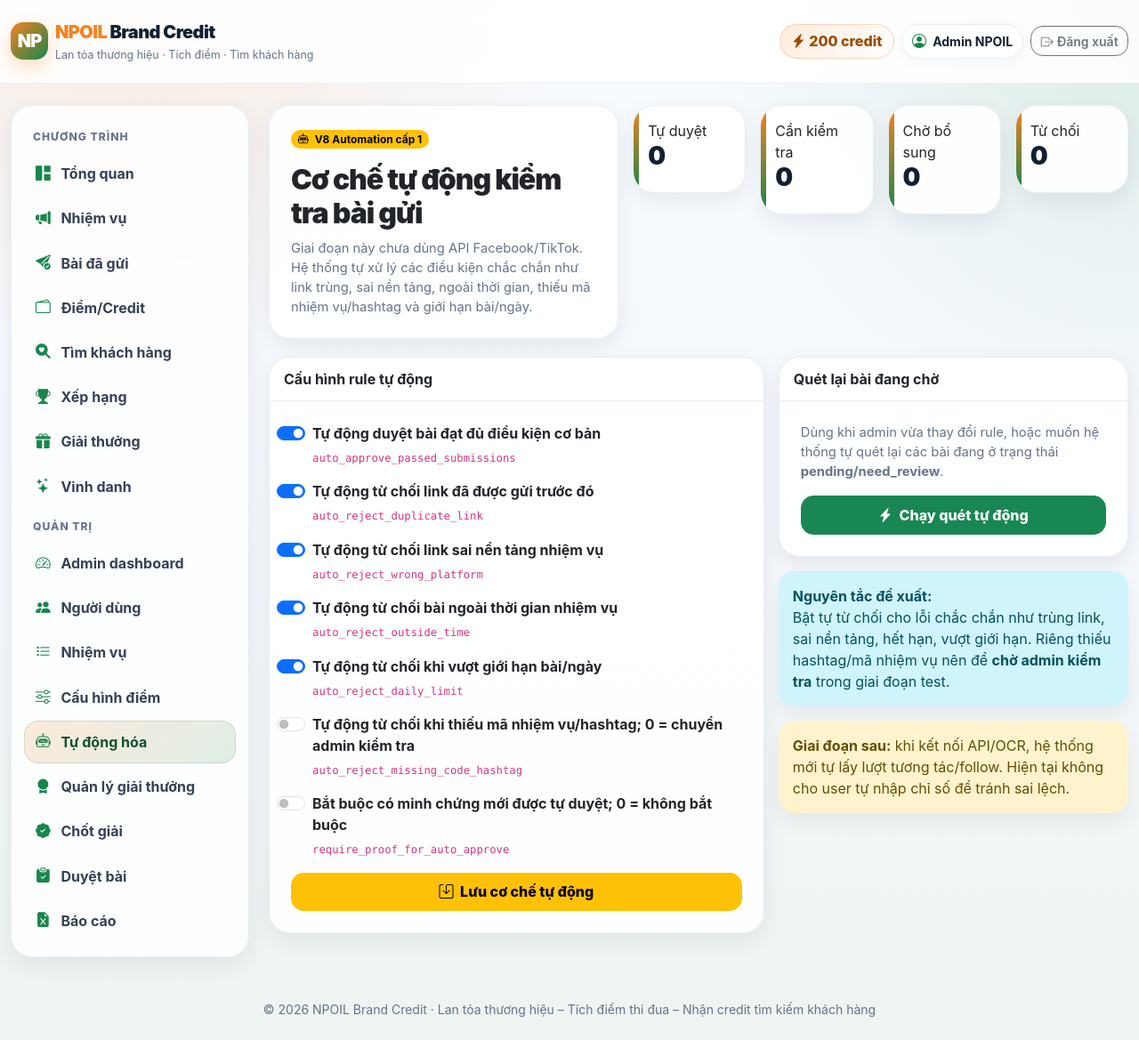
After one commit to xanhne97/npoil-brand-credit, a Flask app: page /admin/automation in a window 1280 px wide. The commit adds this page. Shown: the whole page at 89% size. Run offline with Flask 3, Linux system fonts and the light colour scheme; the visitor is signed in with stand-in values (Sample User, id 1); data comes from the database, SQL or seed files in the repository; data that the repository does not hold is empty; some libraries are stand-ins or nearby versions.

Commit message:
Add files via upload

```diff
--- a/app.py
+++ b/app.py
@@ -65,11 +65,31 @@ DEFAULT_SETTINGS = {
     "score_weight_growth": {"value": "0", "label": "Tỷ trọng điểm tăng trưởng follow/bạn bè tự động - tạm tắt"},
     "score_weight_compliance": {"value": "20", "label": "Tỷ trọng điểm tuân thủ bài chính thức/trọng điểm"},
     "min_valid_posts_for_winner": {"value": "6", "label": "Số bài/video hợp lệ tối thiểu để đủ điều kiện xét giải"},
+
+    # V8 - Cơ chế tự động cấp 1: hệ thống tự kiểm tra, tự duyệt hoặc tự từ chối theo rule rõ ràng
+    "auto_approve_passed_submissions": {"value": "1", "label": "Tự động duyệt bài đạt đủ điều kiện cơ bản"},
+    "auto_reject_duplicate_link": {"value": "1", "label": "Tự động từ chối link đã được gửi trước đó"},
+    "auto_reject_wrong_platform": {"value": "1", "label": "Tự động từ chối link sai nền tảng nhiệm vụ"},
+    "auto_reject_outside_time": {"value": "1", "label": "Tự động từ chối bài ngoài thời gian nhiệm vụ"},
+    "auto_reject_daily_limit": {"value": "1", "label": "Tự động từ chối khi vượt giới hạn bài/ngày"},
+    "auto_reject_missing_code_hashtag": {"value": "0", "label": "Tự động từ chối khi thiếu mã nhiệm vụ/hashtag; 0 = chuyển admin kiểm tra"},
+    "require_proof_for_auto_approve": {"value": "0", "label": "Bắt buộc có minh chứng mới được tự duyệt; 0 = không bắt buộc"},
+
     "leaderboard_comment_weight": {"value": "2", "label": "Hệ số comment khi tính chỉ số tương tác thô"},
     "leaderboard_view_unit": {"value": "100", "label": "Bao nhiêu view được tính là 1 đơn vị tương tác thô"},
     "leaderboard_view_weight": {"value": "1", "label": "Hệ số điểm thô cho mỗi đơn vị view"},
     "leaderboard_friends_growth_weight": {"value": "0.5", "label": "Hệ số quy đổi bạn bè Facebook tăng so với follow TikTok tăng"},
 }
+
+AUTOMATION_SETTING_KEYS = [
+    "auto_approve_passed_submissions",
+    "auto_reject_duplicate_link",
+    "auto_reject_wrong_platform",
+    "auto_reject_outside_time",
+    "auto_reject_daily_limit",
+    "auto_reject_missing_code_hashtag",
+    "require_proof_for_auto_approve",
+]
 
 
 class PostgresConnection:
@@ -1070,44 +1090,83 @@ def calculate_submission_score(mission, form_values, settings=None):
     return points, credit
 
 
-def auto_check_submission(conn, user_id, mission, post_url, content_text):
+def auto_setting_enabled(settings, key, default=1):
+    return setting_int(settings, key, default) == 1
+
+
+def auto_check_submission(conn, user_id, mission, post_url, content_text, proof_file=None, exclude_submission_id=None):
+    """
+    V8 automation engine cấp 1.
+    Tự kiểm tra các điều kiện rõ ràng, không cần API Facebook/TikTok:
+    - thời gian nhiệm vụ
+    - link trùng
+    - đúng nền tảng
+    - mã nhiệm vụ
+    - hashtag
+    - giới hạn số bài/ngày
+    - minh chứng nếu admin bật bắt buộc
+
+    Kết quả có thể là:
+    - auto_approved: đạt rule và nhiệm vụ cho phép tự duyệt
+    - rejected: sai rule cứng như trùng link/sai nền tảng/hết hạn/vượt giới hạn
+    - need_review: cần admin kiểm tra thêm
+    - pending: đạt rule cơ bản nhưng nhiệm vụ tắt tự duyệt
+    """
+    settings = get_app_settings(conn)
     notes = []
-    errors = []
+    hard_errors = []
+    soft_errors = []
 
     post_url = normalize_url(post_url)
     content_text = content_text or ""
+
+    def add_rule_error(message, setting_key, default=1):
+        if auto_setting_enabled(settings, setting_key, default):
+            hard_errors.append(message)
+        else:
+            soft_errors.append(message)
 
     # Check thời gian nhiệm vụ
     today = date.today()
     start = parse_date(mission["start_date"])
     end = parse_date(mission["end_date"])
     if start and today < start:
-        errors.append("Nhiệm vụ chưa bắt đầu")
+        add_rule_error("Nhiệm vụ chưa bắt đầu", "auto_reject_outside_time", 1)
     if end and today > end:
-        errors.append("Nhiệm vụ đã kết thúc")
+        add_rule_error("Nhiệm vụ đã kết thúc", "auto_reject_outside_time", 1)
 
     # Check link trùng
-    duplicate = conn.execute(
-        "SELECT id FROM submissions WHERE post_url=? AND status IN ('auto_approved','approved','pending','need_review')",
-        (post_url,),
-    ).fetchone()
+    duplicate_sql = """
+        SELECT id FROM submissions
+        WHERE post_url=?
+          AND status IN ('auto_approved','approved','pending','need_review','need_more_proof')
+    """
+    duplicate_params = [post_url]
+    if exclude_submission_id:
+        duplicate_sql += " AND id<>?"
+        duplicate_params.append(exclude_submission_id)
+    duplicate = conn.execute(duplicate_sql, tuple(duplicate_params)).fetchone()
     if duplicate:
-        errors.append("Link bài đã được gửi trước đó")
+        add_rule_error("Link bài đã được gửi trước đó", "auto_reject_duplicate_link", 1)
 
     # Check nền tảng
     if not platform_match(mission["platform"], post_url):
-        errors.append(f"Link không đúng nền tảng yêu cầu: {mission['platform']}")
+        add_rule_error(f"Link không đúng nền tảng yêu cầu: {mission['platform']}", "auto_reject_wrong_platform", 1)
 
     # Check mã nhiệm vụ
     mission_code = (mission["mission_code"] or "").strip()
     if mission_code and mission_code.lower() not in content_text.lower():
-        errors.append(f"Thiếu mã nhiệm vụ: {mission_code}")
+        add_rule_error(f"Thiếu mã nhiệm vụ: {mission_code}", "auto_reject_missing_code_hashtag", 0)
 
     # Check hashtag
     hashtags = (mission["required_hashtags"] or "").split()
     missing_hashtags = missing_tokens(content_text, hashtags)
     if missing_hashtags:
-        errors.append("Thiếu hashtag: " + ", ".join(missing_hashtags))
+        add_rule_error("Thiếu hashtag: " + ", ".join(missing_hashtags), "auto_reject_missing_code_hashtag", 0)
+
+    # Check minh chứng nếu admin bật bắt buộc
+    if auto_setting_enabled(settings, "require_proof_for_auto_approve", 0) and not proof_file:
+        soft_errors.append("Thiếu file/ảnh minh chứng nên chưa thể tự duyệt")
 
     # Check giới hạn bài/ngày/người theo nhiệm vụ
     max_per_day = int(mission["max_per_day"] or 2)
@@ -1117,19 +1176,22 @@ def auto_check_submission(conn, user_id, mission, post_url, content_text):
         """
         SELECT COUNT(*) AS c FROM submissions
         WHERE user_id=? AND mission_id=?
-          AND status IN ('auto_approved','approved','pending','need_review')
+          AND status IN ('auto_approved','approved','pending','need_review','need_more_proof')
           AND created_at BETWEEN ? AND ?
         """,
         (user_id, mission["id"], today_start, today_end),
     ).fetchone()["c"]
     if count_today >= max_per_day:
-        errors.append(f"Đã vượt giới hạn {max_per_day} bài/ngày cho nhiệm vụ này")
-
-    if errors:
-        return "need_review", " | ".join(errors)
+        add_rule_error(f"Đã vượt giới hạn {max_per_day} bài/ngày cho nhiệm vụ này", "auto_reject_daily_limit", 1)
+
+    if hard_errors:
+        return "rejected", "Tự động từ chối: " + " | ".join(hard_errors + soft_errors)
+
+    if soft_errors:
+        return "need_review", "Cần admin kiểm tra: " + " | ".join(soft_errors)
 
     notes.append("Tự động kiểm tra hợp lệ: đúng link, đúng thời gian, đủ mã nhiệm vụ/hashtag, không trùng, không vượt giới hạn")
-    if int(mission["auto_approve"] or 0) == 1:
+    if int(mission["auto_approve"] or 0) == 1 and auto_setting_enabled(settings, "auto_approve_passed_submissions", 1):
         return "auto_approved", " | ".join(notes)
     return "pending", "Tự động kiểm tra đạt điều kiện cơ bản, chờ admin duyệt"
 
@@ -1298,7 +1360,7 @@ def submit_mission(mission_id):
 
         with db() as conn:
             mission = conn.execute("SELECT * FROM missions WHERE id=?", (mission_id,)).fetchone()
-            status, note = auto_check_submission(conn, user["id"], mission, post_url, content_text)
+            status, note = auto_check_submission(conn, user["id"], mission, post_url, content_text, proof_file)
             points, credit = (0, 0)
             approved_at = None
             settings = get_app_settings(conn)
@@ -1330,6 +1392,8 @@ def submit_mission(mission_id):
                 add_points(conn, user["id"], submission_id, points, f"Hoàn thành nhiệm vụ: {mission['title']}")
                 add_credit(conn, user["id"], credit, "earn", f"Credit từ nhiệm vụ: {mission['title']}")
                 flash(f"Bài đã được duyệt tự động. Cộng {points} điểm và {credit} credit.", "success")
+            elif status == "rejected":
+                flash("Bài bị hệ thống tự động từ chối: " + note, "danger")
             else:
                 flash("Bài đã được ghi nhận và chuyển vào danh sách cần kiểm tra.", "warning")
         return redirect(url_for("my_submissions"))
@@ -2157,6 +2221,124 @@ def admin_reports_download():
     )
 
 
+@app.route("/admin/automation", methods=["GET", "POST"])
+@login_required
+@admin_required
+def admin_automation():
+    if request.method == "POST":
+        with db() as conn:
+            for key in AUTOMATION_SETTING_KEYS:
+                # Checkbox: có tick = 1, không tick = 0
+                value = "1" if request.form.get(key) == "on" else "0"
+                conn.execute(
+                    """
+                    UPDATE app_settings
+                    SET setting_value=?, updated_at=?
+                    WHERE setting_key=?
+                    """,
+                    (value, now_text(), key),
+                )
+        flash("Đã cập nhật cơ chế tự động.", "success")
+        return redirect(url_for("admin_automation"))
+
+    with db() as conn:
+        settings = get_app_settings(conn)
+        stats = {
+            "auto_approved": conn.execute("SELECT COUNT(*) AS c FROM submissions WHERE status='auto_approved'").fetchone()["c"],
+            "need_review": conn.execute("SELECT COUNT(*) AS c FROM submissions WHERE status IN ('pending','need_review')").fetchone()["c"],
+            "rejected": conn.execute("SELECT COUNT(*) AS c FROM submissions WHERE status='rejected'").fetchone()["c"],
+            "need_more_proof": conn.execute("SELECT COUNT(*) AS c FROM submissions WHERE status='need_more_proof'").fetchone()["c"],
+        }
+    rules = [
+        {"key": key, "label": DEFAULT_SETTINGS[key]["label"], "value": settings.get(key, DEFAULT_SETTINGS[key]["value"])}
+        for key in AUTOMATION_SETTING_KEYS
+    ]
+    return render_template("admin/automation.html", rules=rules, stats=stats)
+
+
+@app.route("/admin/automation/run", methods=["POST"])
+@login_required
+@admin_required
+def admin_run_automation():
+    scanned = 0
+    auto_approved = 0
+    rejected = 0
+    need_review = 0
+    pending = 0
+
+    with db() as conn:
+        rows = conn.execute(
+            """
+            SELECT * FROM submissions
+            WHERE status IN ('pending','need_review')
+            ORDER BY id ASC
+            LIMIT 200
+            """
+        ).fetchall()
+        settings = get_app_settings(conn)
+
+        for sub in rows:
+            mission = conn.execute("SELECT * FROM missions WHERE id=?", (sub["mission_id"],)).fetchone()
+            if not mission:
+                continue
+            scanned += 1
+            status, note = auto_check_submission(
+                conn,
+                sub["user_id"],
+                mission,
+                sub["post_url"],
+                sub["content_text"] or "",
+                sub["proof_file"],
+                exclude_submission_id=sub["id"],
+            )
+
+            form_values = {
+                "like_count": int(row_value(sub, "like_count", 0)),
+                "comment_count": int(row_value(sub, "comment_count", 0)),
+                "share_count": int(row_value(sub, "share_count", 0)),
+                "view_count": int(row_value(sub, "view_count", 0)),
+                "follower_before": int(row_value(sub, "follower_before", 0)),
+                "follower_after": int(row_value(sub, "follower_after", 0)),
+                "friends_before": int(row_value(sub, "friends_before", 0)),
+                "friends_after": int(row_value(sub, "friends_after", 0)),
+            }
+
+            points, credit = (0, 0)
+            approved_at = None
+            if status == "auto_approved":
+                points, credit = calculate_submission_score(mission, form_values, settings)
+                approved_at = now_text()
+                tx_exists = conn.execute(
+                    "SELECT id FROM point_transactions WHERE submission_id=? LIMIT 1",
+                    (sub["id"],),
+                ).fetchone()
+                if not tx_exists:
+                    add_points(conn, sub["user_id"], sub["id"], points, f"Tự động duyệt lại nhiệm vụ: {mission['title']}")
+                    add_credit(conn, sub["user_id"], credit, "earn", f"Credit tự động từ nhiệm vụ: {mission['title']}")
+                auto_approved += 1
+            elif status == "rejected":
+                rejected += 1
+            elif status == "need_review":
+                need_review += 1
+            else:
+                pending += 1
+
+            conn.execute(
+                """
+                UPDATE submissions
+                SET status=?, auto_check_note=?, points_awarded=?, credit_awarded=?, approved_at=?
+                WHERE id=?
+                """,
+                (status, note, points, credit, approved_at, sub["id"]),
+            )
+
+    flash(
+        f"Đã quét {scanned} bài: tự duyệt {auto_approved}, tự từ chối {rejected}, cần kiểm tra {need_review}, chờ duyệt {pending}.",
+        "success",
+    )
+    return redirect(url_for("admin_automation"))
+
+
 @app.route("/admin/scoring", methods=["GET", "POST"])
 @login_required
 @admin_required
--- /dev/null
+++ b/templates/admin/automation.html
@@ -0,0 +1,66 @@
+{% extends "layout.html" %}
+{% block content %}
+<div class="row g-3">
+  <div class="col-lg-5">
+    <div class="card app-card h-100">
+      <div class="card-body p-4">
+        <div class="badge text-bg-warning mb-3"><i class="bi bi-robot me-1"></i> V8 Automation cấp 1</div>
+        <h2 class="fw-black mb-2">Cơ chế tự động kiểm tra bài gửi</h2>
+        <p class="small-muted mb-0">
+          Giai đoạn này chưa dùng API Facebook/TikTok. Hệ thống tự xử lý các điều kiện chắc chắn như link trùng,
+          sai nền tảng, ngoài thời gian, thiếu mã nhiệm vụ/hashtag và giới hạn bài/ngày.
+        </p>
+      </div>
+    </div>
+  </div>
+  <div class="col-lg-7">
+    <div class="row g-3">
+      <div class="col-6 col-md-3"><div class="card app-card stat-card"><div class="card-body"><span>Tự duyệt</span><h3>{{ stats.auto_approved }}</h3></div></div></div>
+      <div class="col-6 col-md-3"><div class="card app-card stat-card"><div class="card-body"><span>Cần kiểm tra</span><h3>{{ stats.need_review }}</h3></div></div></div>
+      <div class="col-6 col-md-3"><div class="card app-card stat-card"><div class="card-body"><span>Chờ bổ sung</span><h3>{{ stats.need_more_proof }}</h3></div></div></div>
+      <div class="col-6 col-md-3"><div class="card app-card stat-card"><div class="card-body"><span>Từ chối</span><h3>{{ stats.rejected }}</h3></div></div></div>
+    </div>
+  </div>
+</div>
+
+<div class="row g-3 mt-1">
+  <div class="col-lg-7">
+    <div class="card app-card">
+      <div class="card-header bg-white"><strong>Cấu hình rule tự động</strong></div>
+      <div class="card-body p-4">
+        <form method="post">
+          {% for r in rules %}
+          <div class="form-check form-switch mb-3">
+            <input class="form-check-input" type="checkbox" role="switch" id="{{ r.key }}" name="{{ r.key }}" {% if r.value|string == '1' %}checked{% endif %}>
+            <label class="form-check-label" for="{{ r.key }}"><strong>{{ r.label }}</strong></label>
+            <div class="form-text"><code>{{ r.key }}</code></div>
+          </div>
+          {% endfor %}
+          <button class="btn btn-warning w-100"><i class="bi bi-save me-1"></i> Lưu cơ chế tự động</button>
+        </form>
+      </div>
+    </div>
+  </div>
+  <div class="col-lg-5">
+    <div class="card app-card mb-3">
+      <div class="card-header bg-white"><strong>Quét lại bài đang chờ</strong></div>
+      <div class="card-body p-4">
+        <p class="small-muted">
+          Dùng khi admin vừa thay đổi rule, hoặc muốn hệ thống tự quét lại các bài đang ở trạng thái
+          <strong>pending/need_review</strong>.
+        </p>
+        <form method="post" action="{{ url_for('admin_run_automation') }}" onsubmit="return confirm('Quét tự động các bài đang chờ kiểm tra?')">
+          <button class="btn btn-success w-100"><i class="bi bi-lightning-charge-fill me-1"></i> Chạy quét tự động</button>
+        </form>
+      </div>
+    </div>
+    <div class="alert alert-info">
+      <strong>Nguyên tắc đề xuất:</strong><br>
+      Bật tự từ chối cho lỗi chắc chắn như trùng link, sai nền tảng, hết hạn, vượt giới hạn. Riêng thiếu hashtag/mã nhiệm vụ nên để <strong>chờ admin kiểm tra</strong> trong giai đoạn test.
+    </div>
+    <div class="alert alert-warning mb-0">
+      <strong>Giai đoạn sau:</strong> khi kết nối API/OCR, hệ thống mới tự lấy lượt tương tác/follow. Hiện tại không cho user tự nhập chỉ số để tránh sai lệch.
+    </div>
+  </div>
+</div>
+{% endblock %}
--- a/templates/admin/submissions.html
+++ b/templates/admin/submissions.html
@@ -4,6 +4,12 @@
   <div>
     <h2 class="mb-0">Duyệt bài gửi</h2>
     <div class="small-muted">Hệ thống tự duyệt bài đủ điều kiện; admin xử lý ngoại lệ, từ chối hoặc yêu cầu bổ sung minh chứng.</div>
+    <div class="mt-2 d-flex gap-2 flex-wrap">
+      <a class="btn btn-sm btn-outline-primary" href="{{ url_for('admin_automation') }}"><i class="bi bi-robot me-1"></i>Cấu hình tự động</a>
+      <form method="post" action="{{ url_for('admin_run_automation') }}" onsubmit="return confirm('Quét tự động các bài đang chờ kiểm tra?')">
+        <button class="btn btn-sm btn-success"><i class="bi bi-lightning-charge-fill me-1"></i>Quét tự động</button>
+      </form>
+    </div>
   </div>
   <div class="btn-group flex-wrap">
     <a class="btn btn-outline-secondary {% if status=='pending' %}active{% endif %}" href="{{ url_for('admin_submissions', status='pending') }}">Cần kiểm tra</a>
--- a/templates/layout.html
+++ b/templates/layout.html
@@ -80,6 +80,7 @@ a:hover{color:var(--npoil-orange)}
   ('admin_users','Người dùng','bi-people-fill'),
   ('admin_missions','Nhiệm vụ','bi-list-task'),
   ('admin_scoring','Cấu hình điểm','bi-sliders'),
+  ('admin_automation','Tự động hóa','bi-robot'),
   ('admin_prizes','Quản lý giải thưởng','bi-award-fill'),
   ('admin_winners','Chốt giải','bi-patch-check-fill'),
   ('admin_submissions','Duyệt bài','bi-clipboard-check-fill'),
```
Also changed, not shown: README_HUONG_DAN.txt.
